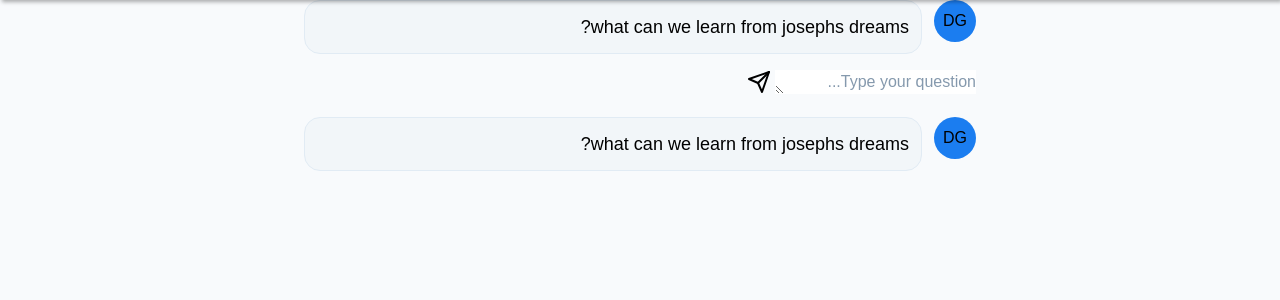
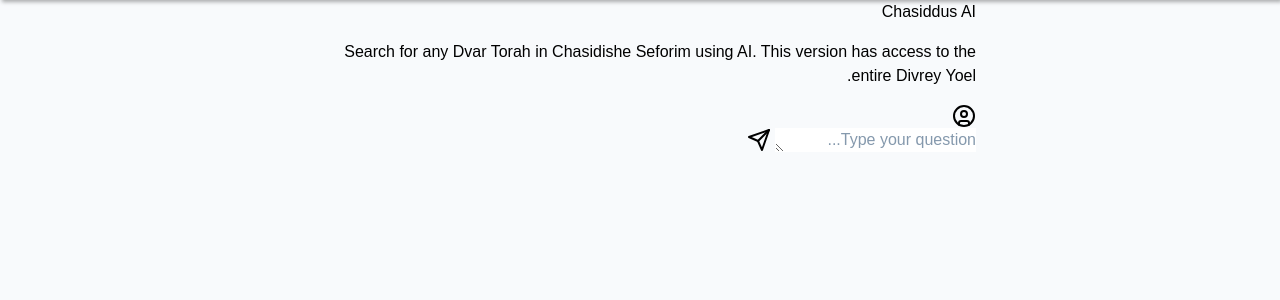
Before and after one commit to pinta-partners/DIVREYYOELtryaginuiforreplit, a Flask app: page / in a window 1280 px wide. Shown: the part 56-356 px from the top of the page. Run offline with Flask 3, Linux system fonts and the light colour scheme; some web fonts are replaced.

Commit message:
Restored to '36826838f7fc555bfeac377eea77f7d00e9ed9e3'
Replit-Restored-To:36826838f7fc555bfeac377eea77f7d00e9ed9e3

```diff
--- a/templates/index.html
+++ b/templates/index.html
@@ -16,17 +16,17 @@
         </div>
       </header>
       <div class="max-w-2xl mx-auto flex flex-col gap-4 mb-4 px-3 sm:px-0">
-        <div class="flex gap-3">
-          <div class="flex justify-center items-center rounded-full h-[42px] w-[42px] align-content bg-blue-500">
-            DG
-          </div>
-          <div class="bg-gray-100 border border-gray-200 rounded-2xl p-3 f-narkis flex-1 text-lg">
-            <md-block rendered="property"><p>what can we learn from josephs dreams?</p></md-block>
-          </div>
-        </div>
+        <h1>Chasiddus AI</h1>
+        <h2>Search for any Dvar Torah in Chasidishe Seforim using AI. This version has access to the entire Divrey Yoel.</h2>
 
         <form id="query-form" class="chat-form">
-
+            <div class="avatar">
+                <svg xmlns="http://www.w3.org/2000/svg" width="24" height="24" viewBox="0 0 24 24" fill="none" stroke="currentColor" stroke-width="2" stroke-linecap="round" stroke-linejoin="round" class="lucide lucide-circle-user">
+                    <circle cx="12" cy="12" r="10" />
+                    <circle cx="12" cy="10" r="3" />
+                    <path d="M7 20.662V19a2 2 0 0 1 2-2h6a2 2 0 0 1 2 2v1.662" />
+                </svg>
+            </div>
             <div class="chat-input-container">
                 <textarea id="question" name="question" placeholder="Type your question..." required rows="1"></textarea>
                 <button type="submit">
@@ -37,22 +37,6 @@
                 </button>
             </div>
         </form>
-
-        <div class="flex gap-3">
-          <div
-            class="flex justify-center items-center rounded-full h-[42px] w-[42px] align-content bg-blue-500"
-          >
-            DG
-          </div>
-          <div
-            class="bg-gray-100 border border-gray-200 rounded-2xl p-3 f-narkis flex-1 text-lg"
-          >
-            <md-block rendered="property"
-              ><p>what can we learn from josephs dreams?</p>
-            </md-block>
-
-          </div>
-        </div>
 
         <div id="result-container" class="result-container"></div>
       </div>
```
